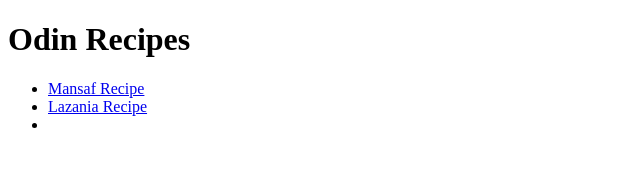
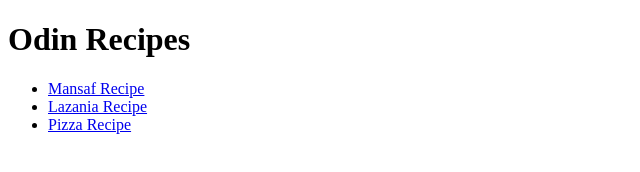
Before and after one commit to ahmadmnazel/odin-recipes, a plain HTML site: page index.html in a window 1280 px wide. Shown: the whole page, without its empty margins (0-640 px from the left). Drawn offline with Linux system fonts and the light colour scheme.

Commit message:
Final Pizza recipe added

```diff
--- a/index.html
+++ b/index.html
@@ -13,7 +13,7 @@
         <li> <a href="./recipes/mansaf.html" target="_blank">Mansaf Recipe</a>
         </li>
         <li><a href="./recipes/Lazania.html" target="_blank">Lazania Recipe</a></li>
-        <li></li>
+        <li><a href="./recipes/Pizze.html" target="_blank">Pizza Recipe</a></li>
 
 
     </ul>
```
